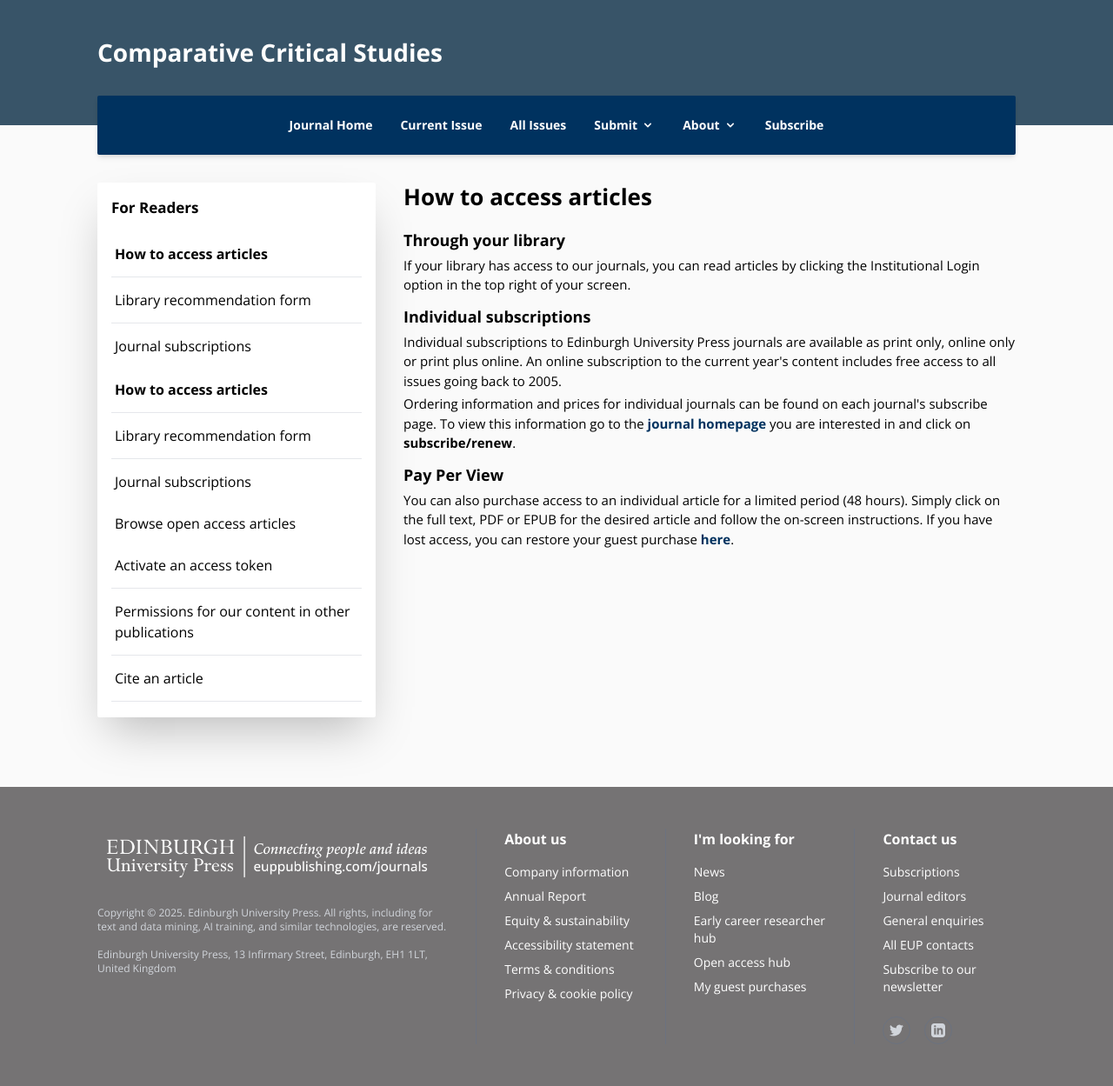
After one commit to rajabovsherzod/templates, a Django app: page /permissions/how-to-access-articles/ in a window 1280 px wide. The commit adds this page. Shown: the whole page at 87% size. Run offline with Django 5.2, Linux system fonts and the light colour scheme; some libraries are stand-ins or nearby versions.

Commit message:
how_to_access_articles page created

```diff
--- a/myproject/urls.py
+++ b/myproject/urls.py
@@ -24,4 +24,5 @@
     path('current-issue/', views.current_issue, name='current_issue'),
     path('all-issues/', views.all_issues, name='all_issues'),
     path('submission-guidelines/', views.submission_guidelines, name='submission_guidelines'),
+    path('permissions/how-to-access-articles/', views.how_to_access_articles, name='how_to_access_articles'),
 ]
--- a/myproject/views.py
+++ b/myproject/views.py
@@ -10,4 +10,7 @@
     return render(request, 'all_issues.html')
 
 def submission_guidelines(request):
-    return render(request, 'submission_guidelines.html')
+    return render(request, 'sumbit/submission_guidelines.html')
+
+def how_to_access_articles(request):
+    return render(request, 'sumbit/permissions/how_to_access_articles.html')
--- a/templates/base.html
+++ b/templates/base.html
@@ -166,7 +166,9 @@
                 class="block px-4 py-2 text-sm hover:bg-gray-100"
                 >Submission Guidelines</a
               >
-              <a href="#" class="block px-4 py-2 text-sm hover:bg-gray-100"
+              <a
+                href="{% url 'how_to_access_articles' %}"
+                class="block px-4 py-2 text-sm hover:bg-gray-100"
                 >Permissions</a
               >
             </div>
--- /dev/null
+++ b/templates/sumbit/permissions/how_to_access_articles.html
@@ -0,0 +1,41 @@
+{% extends 'base.html' %}
+{% block title %}How to access articles{% endblock %}
+{% block content %}
+<div class="flex flex-col md:flex-row gap-8 items-start">
+  <!-- Sidebar chapda -->
+  <aside class="w-full md:w-[320px] flex-shrink-0 mt-0">
+    {% include 'sumbit/permissions/sidebar.html' %}
+  </aside>
+  <!-- O'ng content -->
+  <main class="flex-1 mt-0">
+    <h1 class="text-[26px] font-bold mb-5 leading-tight">How to access articles</h1>
+
+    <div class="mb-3">
+      <span class="font-bold text-[18px]">Through your library</span>
+      <p class="mt-1 text-[15px]">
+        If your library has access to our journals, you can read articles by clicking the Institutional Login option in the top right of your screen.
+      </p>
+    </div>
+
+    <div class="mb-3">
+      <span class="font-bold text-[18px]">Individual subscriptions</span>
+      <p class="mt-1 text-[15px]">
+        Individual subscriptions to Edinburgh University Press journals are available as print only, online only or print plus online. An online subscription to the current year's content includes free access to all issues going back to 2005.
+      </p>
+      <p class="mt-1 text-[15px]">
+        Ordering information and prices for individual journals can be found on each journal's subscribe page. To view this information go to the
+        <span class="font-semibold text-[#00325f]">journal homepage</span>
+        you are interested in and click on <span class="font-semibold">subscribe/renew</span>.
+      </p>
+    </div>
+
+    <div>
+      <span class="font-bold text-[18px]">Pay Per View</span>
+      <p class="mt-1 text-[15px]">
+        You can also purchase access to an individual article for a limited period (48 hours). Simply click on the full text, PDF or EPUB for the desired article and follow the on-screen instructions. If you have lost access, you can restore your guest purchase
+        <a href="#" style="color: #00325f; font-weight: 600; text-decoration: none;">here</a>.
+      </p>
+    </div>
+  </main>
+</div>
+{% endblock %}
--- /dev/null
+++ b/templates/sumbit/permissions/sidebar.html
@@ -0,0 +1,75 @@
+<!-- Alpine.js kerak: <script src="https://cdn.jsdelivr.net/npm/alpinejs@3.x.x/dist/cdn.min.js" defer></script> -->
+<div
+  x-data="{ expanded: false }"
+  class="bg-white shadow-2xl rounded-sm w-full md:max-w-xs p-4 md:mx-0"
+>
+  <nav class="space-y-0.5">
+    <div class="text-[17px] font-semibold mb-4 text-left">For Readers</div>
+    <!-- NAV ITEMS: Kichik ekranda 3 ta nav va Expand All -->
+    <template x-if="!expanded">
+      <div>
+        <a href="#" class="block px-1 py-3 text-[16px] font-bold text-black text-left">How to access articles</a>
+        <hr class="my-0.5 border-gray-200">
+        <a href="#" class="block px-1 py-3 text-[16px] font-normal text-black text-left hover:text-gray-500 transition">Library recommendation form</a>
+        <hr class="my-0.5 border-gray-200">
+        <a href="#" class="block px-1 py-3 text-[16px] font-normal text-black text-left hover:text-gray-500 transition">Journal subscriptions</a>
+        <!-- Expand All button (only on small screens) -->
+        <div class="block md:hidden mt-2">
+          <button
+            @click="expanded = true"
+            class="w-full flex flex-col items-center text-[#c51152] font-semibold focus:outline-none"
+          >
+            Expand All
+            <svg class="w-6 h-6 mt-1" fill="none" stroke="currentColor" stroke-width="3" viewBox="0 0 24 24">
+              <path stroke-linecap="round" stroke-linejoin="round" d="M19 9l-7 7-7-7"/>
+            </svg>
+          </button>
+        </div>
+      </div>
+    </template>
+    <!-- NAV ITEMS: Kichik ekranda Expand bo‘lsa va md+ har doim -->
+    <template x-if="expanded">
+      <div>
+        <a href="#" class="block px-1 py-3 text-[16px] font-bold text-black text-left">How to access articles</a>
+        <hr class="my-0.5 border-gray-200">
+        <a href="#" class="block px-1 py-3 text-[16px] font-normal text-black text-left hover:text-gray-500 transition">Library recommendation form</a>
+        <hr class="my-0.5 border-gray-200">
+        <a href="#" class="block px-1 py-3 text-[16px] font-normal text-black text-left hover:text-gray-500 transition">Journal subscriptions</a>
+        <a href="#" class="block px-1 py-3 text-[16px] font-normal text-black text-left hover:text-gray-500 transition">Browse open access articles</a>
+        <a href="#" class="block px-1 py-3 text-[16px] font-normal text-black text-left hover:text-gray-500 transition">Activate an access token</a>
+        <hr class="my-0.5 border-gray-200">
+        <a href="#" class="block px-1 py-3 text-[16px] font-normal text-black text-left hover:text-gray-500 transition">Permissions for our content in other publications</a>
+        <hr class="my-0.5 border-gray-200">
+        <a href="#" class="block px-1 py-3 text-[16px] font-normal text-black text-left hover:text-gray-500 transition">Cite an article</a>
+        <hr class="my-0.5 border-gray-200">
+        <!-- Collapse button (only on small screens) -->
+        <div class="block md:hidden mt-2">
+          <button
+            @click="expanded = false"
+            class="w-full flex flex-col items-center text-[#c51152] font-semibold focus:outline-none"
+          >
+            <svg class="w-6 h-6 mb-1" fill="none" stroke="currentColor" stroke-width="3" viewBox="0 0 24 24">
+              <path stroke-linecap="round" stroke-linejoin="round" d="M5 15l7-7 7 7"/>
+            </svg>
+            Collapse
+          </button>
+        </div>
+      </div>
+    </template>
+    <!-- On md+ screens always show all navs, hide expand/collapse -->
+    <div class="hidden md:block">
+      <a href="#" class="block px-1 py-3 text-[16px] font-bold text-black text-left">How to access articles</a>
+      <hr class="my-0.5 border-gray-200">
+      <a href="#" class="block px-1 py-3 text-[16px] font-normal text-black text-left hover:text-gray-500 transition">Library recommendation form</a>
+      <hr class="my-0.5 border-gray-200">
+      <a href="#" class="block px-1 py-3 text-[16px] font-normal text-black text-left hover:text-gray-500 transition">Journal subscriptions</a>
+      <a href="#" class="block px-1 py-3 text-[16px] font-normal text-black text-left hover:text-gray-500 transition">Browse open access articles</a>
+      <a href="#" class="block px-1 py-3 text-[16px] font-normal text-black text-left hover:text-gray-500 transition">Activate an access token</a>
+      <hr class="my-0.5 border-gray-200">
+      <a href="#" class="block px-1 py-3 text-[16px] font-normal text-black text-left hover:text-gray-500 transition">Permissions for our content in other publications</a>
+      <hr class="my-0.5 border-gray-200">
+      <a href="#" class="block px-1 py-3 text-[16px] font-normal text-black text-left hover:text-gray-500 transition">Cite an article</a>
+      <hr class="my-0.5 border-gray-200">
+    </div>
+  </nav>
+</div>
```
Also changed, not shown: templates/sumbit/submission_guidelines.html (renamed from templates/submission_guidelines.html).
